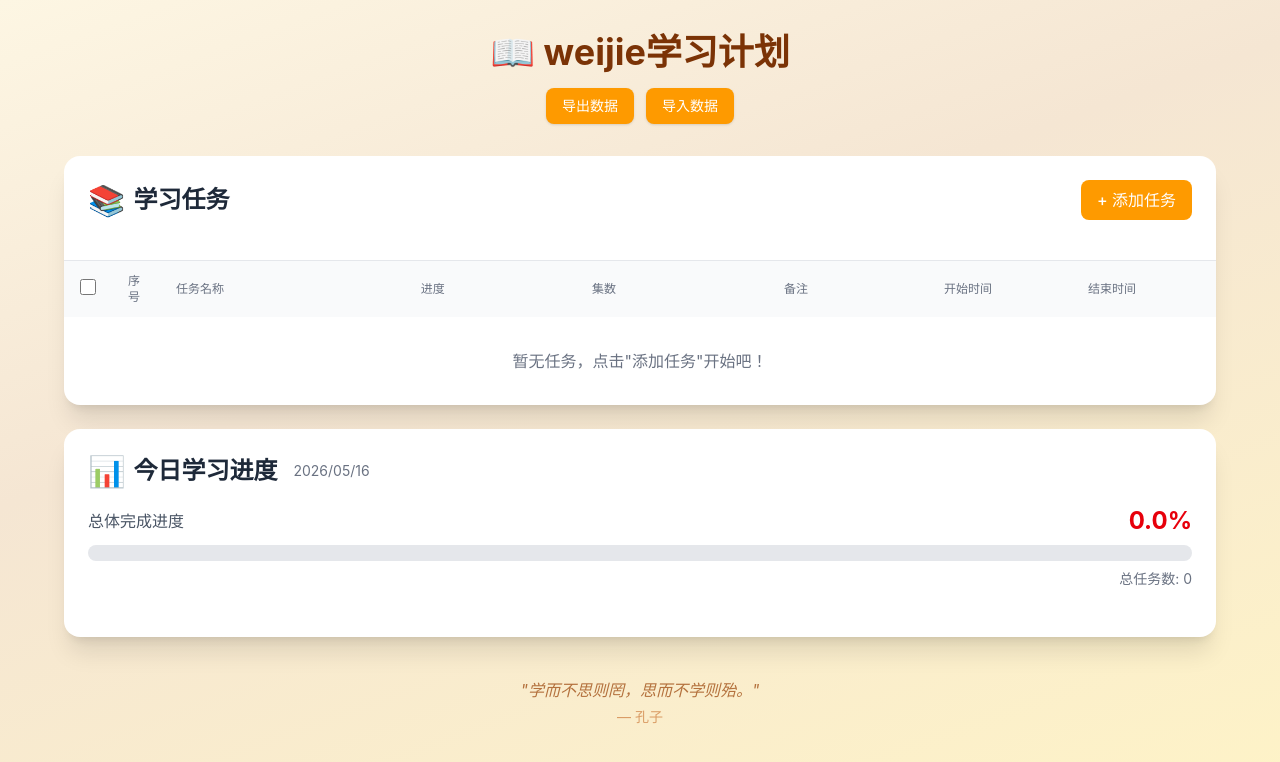
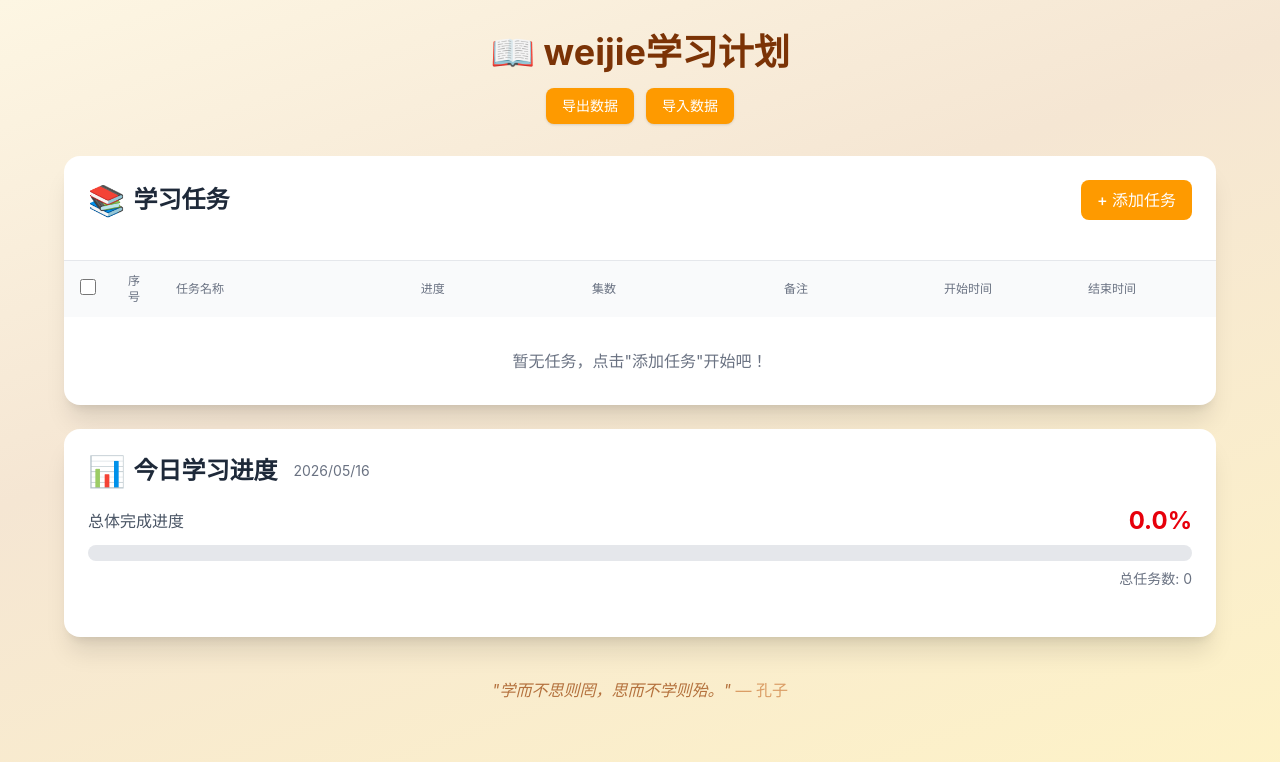
Before and after one commit to weijie380/study-tracker, a React (Vite) app: page / in a window 1280 px wide. Shown: the top 762 px of the page. Built offline with nearby package versions, Linux system fonts and the light colour scheme.

Commit message:
Move author inline with quote text

```diff
--- a/src/QuoteFooter.jsx
+++ b/src/QuoteFooter.jsx
@@ -36,9 +36,8 @@ function QuoteFooter() {
         className={`transition-opacity duration-400 ${fade ? 'opacity-100' : 'opacity-0'}`}
       >
         <p className="text-amber-800/70 italic text-base leading-relaxed">
-          "{quote.text}"
+          "{quote.text}" <span className="text-amber-700/50 not-italic">— {quote.author}</span>
         </p>
-        <p className="text-amber-700/50 text-sm mt-1">— {quote.author}</p>
       </div>
     </footer>
   );
```
